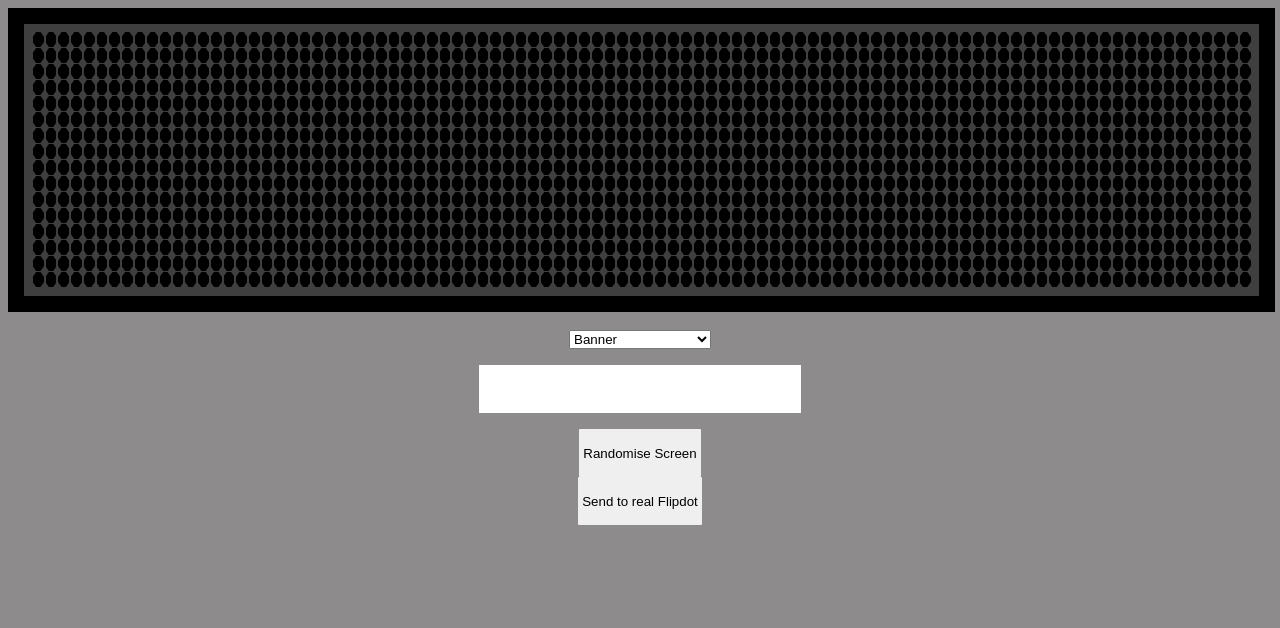
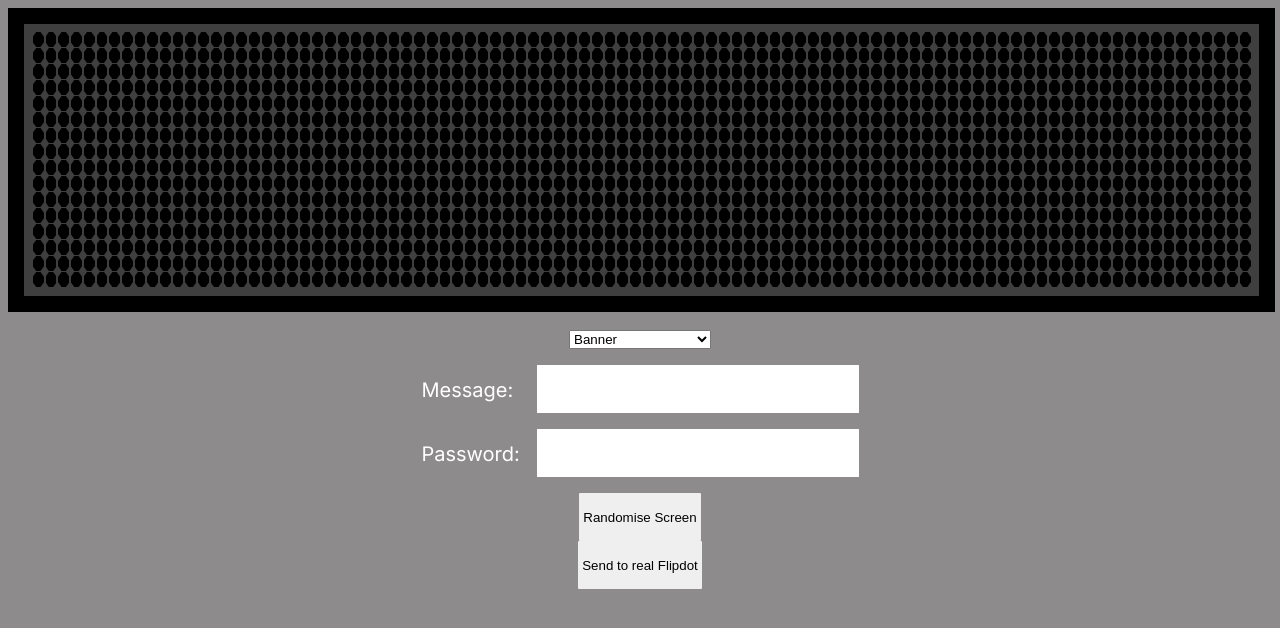
Before and after one commit to rsmarsh/flipdot-smart-screen, a Next.js app: page / in a window 1280 px wide. Shown: the top 628 px of the page. Built offline with nearby package versions, Linux system fonts and the light colour scheme.

Commit message:
Added password input front-end

```diff
--- a/src/components/Controls.tsx
+++ b/src/components/Controls.tsx
@@ -1,31 +1,38 @@
-import type { DotMatrix } from "@/types/flipdot";
-import Randomise from "./controls/Randomise";
-import TextToFont from "./controls/TextToFont";
-import SendToScreen from "./controls/SendToScreen";
-import FontSelector from "./controls/FontSelector";
-import styles from "./Controls.module.css";
-import { useState } from "react";
-import { Fonts } from "figlet";
+import type { DotMatrix } from '@/types/flipdot';
+import Randomise from './controls/Randomise';
+import TextToFont from './controls/TextToFont';
+import SendToScreen from './controls/SendToScreen';
+import FontSelector from './controls/FontSelector';
+import styles from './Controls.module.css';
+import { useState } from 'react';
+import { Fonts } from 'figlet';
 
 interface ControlsProps {
   setMatrix: (matrix: DotMatrix) => void;
 }
 
 const Controls = (props: ControlsProps) => {
-  const [activeMessage, setActiveMessage] = useState("");
-  const [activeFont, setActiveFont] = useState<Fonts>("Banner");
+  const [activeMessage, setActiveMessage] = useState('');
+  const [passwordEntered, setPasswordEntered] = useState('');
+  const [activeFont, setActiveFont] = useState<Fonts>('Banner');
 
   return (
     <div className={styles.controls}>
       <FontSelector activeFont={activeFont} setActiveFont={setActiveFont} />
       <TextToFont
         activeMessage={activeMessage}
+        passwordEntered={passwordEntered}
         activeFont={activeFont}
         setActiveMessage={setActiveMessage}
+        setPasswordEntered={setPasswordEntered}
         setMatrix={props.setMatrix}
       />
       <Randomise setMatrix={props.setMatrix} />
-      <SendToScreen activeMessage={activeMessage} activeFont={activeFont} />
+      <SendToScreen
+        activeMessage={activeMessage}
+        passwordEntered={passwordEntered}
+        activeFont={activeFont}
+      />
     </div>
   );
 };
--- a/src/components/controls/SendToScreen.tsx
+++ b/src/components/controls/SendToScreen.tsx
@@ -1,15 +1,20 @@
-import { sendTextToDisplay } from "@/utils/network";
-import Button from "@/components/inputs/Button";
-import { Fonts } from "figlet";
+import { sendTextToDisplay } from '@/utils/network';
+import Button from '@/components/inputs/Button';
+import { Fonts } from 'figlet';
 
 interface ControlProps {
   activeMessage: string;
+  passwordEntered: string;
   activeFont: Fonts;
 }
 
 const SendToScreen = (props: ControlProps) => {
   const handleClick = () => {
-    sendTextToDisplay(props.activeMessage, props.activeFont);
+    sendTextToDisplay({
+      message: props.activeMessage,
+      password: props.passwordEntered,
+      font: props.activeFont
+    });
   };
 
   return (
--- a/src/components/controls/TextToFont.tsx
+++ b/src/components/controls/TextToFont.tsx
@@ -1,17 +1,19 @@
-"use client";
+'use client';
 
-import type { DotMatrix } from "@/types/flipdot";
-import { useState, useEffect } from "react";
-import { applyArrayToMatrix, emptyMatrix } from "@/utils/display";
-import TextInput from "@/components/inputs/TextInput";
-import styles from "./TextToFont.module.css";
-import type { Fonts } from "figlet";
+import type { DotMatrix } from '@/types/flipdot';
+import { useState, useEffect } from 'react';
+import { applyArrayToMatrix, emptyMatrix } from '@/utils/display';
+import TextInput from '@/components/inputs/TextInput';
+import styles from './TextToFont.module.css';
+import type { Fonts } from 'figlet';
 
 interface ControlProps {
   activeMessage: string;
+  passwordEntered: string;
   activeFont: Fonts;
   setMatrix: (matrix: DotMatrix) => void;
   setActiveMessage: (message: string) => void;
+  setPasswordEntered: (password: string) => void;
 }
 
 const TextToFont = (props: ControlProps) => {
@@ -31,6 +33,10 @@ const TextToFont = (props: ControlProps) => {
     }
   };
 
+  const onPasswordChange = (password: string) => {
+    props.setPasswordEntered(password);
+  };
+
   const submitMessage = async (newMessage: string, font: Fonts) => {
     if (!newMessage) {
       props.setMatrix(emptyMatrix());
@@ -39,16 +45,16 @@ const TextToFont = (props: ControlProps) => {
 
     const data = {
       text: newMessage,
-      font: font,
+      font: font
     };
 
-    const textRes = await fetch("/api/text", {
-      method: "POST",
+    const textRes = await fetch('/api/text', {
+      method: 'POST',
       body: JSON.stringify(data),
       headers: {
-        Accept: "application/json",
-        "Content-Type": "application/json",
-      },
+        Accept: 'application/json',
+        'Content-Type': 'application/json'
+      }
     });
 
     const resJSON = await textRes.json();
@@ -61,7 +67,18 @@ const TextToFont = (props: ControlProps) => {
   return (
     <div className={styles.textToFontWrapper}>
       <div className={styles.textInputWrapper}>
-        <TextInput value={props.activeMessage} onChange={onMessageChange} />
+        <TextInput
+          type='text'
+          label='Message:'
+          value={props.activeMessage}
+          onChange={onMessageChange}
+        />
+        <TextInput
+          type='password'
+          label='Password:'
+          value={props.passwordEntered}
+          onChange={onPasswordChange}
+        />
       </div>
     </div>
   );
--- a/src/components/inputs/TextInput.module.css
+++ b/src/components/inputs/TextInput.module.css
@@ -4,7 +4,9 @@
 
 .textInputLabel {
   color: #fff;
-  font-size: 1.5em;
+  font-size: 1.25em;
+  width: 115px;
+  display: inline-block;
 }
 
 .textInput {
--- a/src/components/inputs/TextInput.tsx
+++ b/src/components/inputs/TextInput.tsx
@@ -1,9 +1,10 @@
-import type { ChangeEvent } from 'react';
+import type { ChangeEvent, HTMLInputTypeAttribute } from 'react';
 import styles from './TextInput.module.css';
 
 interface TextInputProps {
   label?: string;
   value: string;
+  type?: HTMLInputTypeAttribute;
   onChange: (newText: string) => void;
 }
 
@@ -13,11 +14,13 @@ const TextInput = (props: TextInputProps) => {
     props.onChange(newValue);
   };
 
+  const inputType = props.type || 'text';
+
   return (
     <div className={styles.textInputWrapper}>
       <label className={styles.textInputLabel}>{props.label}</label>
       <input
-        type='text'
+        type={inputType}
         value={props.value}
         onChange={handleChange}
         className={styles.textInput}
--- a/src/utils/network.ts
+++ b/src/utils/network.ts
@@ -1,12 +1,12 @@
-import type { Fonts } from "figlet";
+import type { Fonts } from 'figlet';
 
 // API is on the same url but different subdomain
 const getTextAPIUrl = () => {
-  var parts = location.hostname.split(".");
-  if (parts[0] !== "localhost") {
+  var parts = location.hostname.split('.');
+  if (parts[0] !== 'localhost') {
     parts.shift();
   }
-  var tldHostname = parts.join(".");
+  var tldHostname = parts.join('.');
 
   const protocol = window.location.protocol;
   const apiUrl = `${protocol}://${tldHostname}/text`;
@@ -14,29 +14,31 @@ const getTextAPIUrl = () => {
   return apiUrl;
 };
 
-const getMatrixAPIUrl = () => {
-  // TODO
-};
+interface SendTextOptions {
+  message: string;
+  password: string;
+  font: Fonts;
+}
 
-export const sendTextToDisplay = async (
-  message: string,
-  font: Fonts = "Banner"
-) => {
-  const url = "https://isitnice.co.uk/text"; // getTextAPIUrl();
+export const sendTextToDisplay = async (options: SendTextOptions) => {
+  const url = 'https://isitnice.co.uk/text'; // getTextAPIUrl();
+
+  const font = options.font || 'Banner';
 
   const data = {
     font: font,
-    message: message,
+    message: options.message,
+    password: options.password
   };
 
   const req = await fetch(url, {
-    method: "POST",
+    method: 'POST',
     headers: {
-      Accept: "application/json",
-      "Content-Type": "application/json",
+      Accept: 'application/json',
+      'Content-Type': 'application/json'
     },
 
-    body: JSON.stringify(data),
+    body: JSON.stringify(data)
   });
 
   console.log(req);
```
